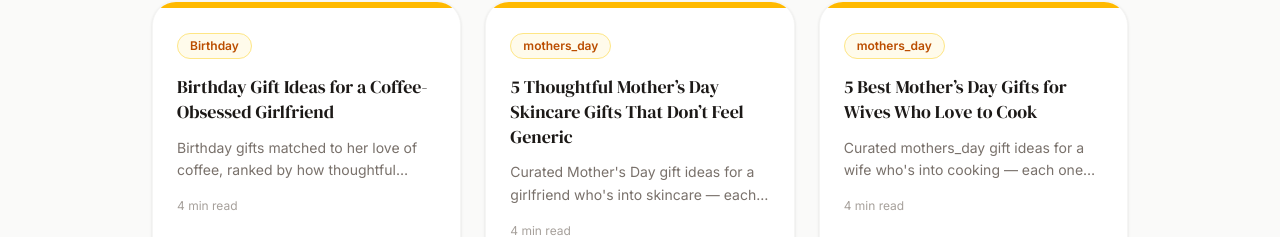
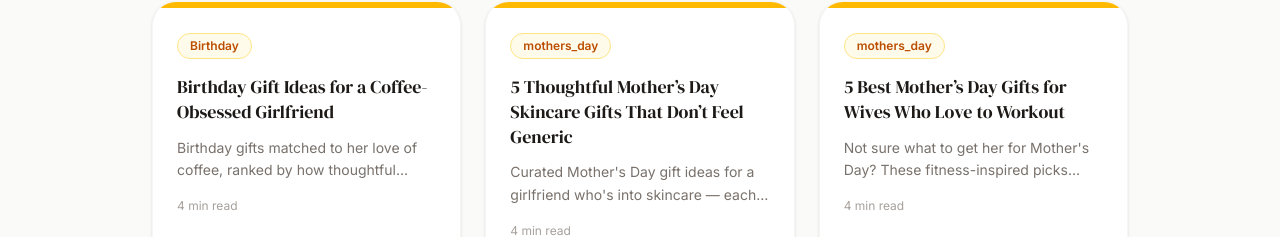
Before and after one commit to CAMGREEN637/gift-ai-frontend, a Next.js app: page /blog in a window 1280 px wide. Shown: the part 232-469 px from the top of the page. Built offline with nearby package versions, Linux system fonts and the light colour scheme; no server answers.

Commit message:
fitness article

```diff
--- a/content/articles.ts
+++ b/content/articles.ts
@@ -167,15 +167,15 @@ export const SAMPLE_ARTICLES: GiftArticle[] = [
   }, // <--- THIS COMMA IS CRUCIAL
 
   // ============================================================================
-  // MOTHER'S DAY GIFTS — COOKING
+  // MOTHER'S DAY GIFTS — FITNESS
   // ============================================================================
-  {
-  "slug": "mothers_day-gifts-cooking",
-  "title": "5 Best Mother’s Day Gifts for Wives Who Love to Cook",
-  "excerpt": "Curated mothers_day gift ideas for a wife who's into cooking — each one with an explanation of why it works.",
+{
+  "slug": "mothers_day-gifts-fitness",
+  "title": "5 Best Mother’s Day Gifts for Wives Who Love to Workout",
+  "excerpt": "Not sure what to get her for Mother's Day? These fitness-inspired picks actually feel personal.",
   "occasion": "mothers_day",
   "interests": [
-    "cooking"
+    "fitness"
   ],
   "readTime": "4 min read",
   "publishedAt": "2026-05-03",
@@ -184,39 +184,39 @@ export const SAMPLE_ARTICLES: GiftArticle[] = [
       "type": "picks",
       "gifts": [
         {
-          "name": "Pyramid Tea Collection - 24 Organic",
-          "price": "$59.00",
-          "reason": "This collection offers your girlfriend a cozy and sentimental way to unwind and enjoy a moment of self-care. It's a thoughtful gift that says you recognize her hard work and want her to relax.",
-          "url": "https://www.amazon.com/Teabloom-Pyramid-Collection-Varieties-Certified/dp/B09MF37R3J?content-id=amzn1.sym.07299ac0-0d3c-4c5f-bbc6-00cc13939247%3Aamzn1.sym.07299ac0-0d3c-4c5f-bbc6-00cc13939247&crid=1S6CZFCGDQGGP&cv_ct_cx=Luxury%2BTea%2BSampler%2BChest&keywords=Luxury%2BTea%2BSampler%2BChest&pd_rd_i=B09MF37R3J&pd_rd_r=c7818d4a-9c65-4bbc-93b5-a365e3611c2b&pd_rd_w=prVmN&pd_rd_wg=xNxve&pf_rd_p=07299ac0-0d3c-4c5f-bbc6-00cc13939247&pf_rd_r=1B6JK4QDD1NFQA5QHKE0&qid=1773536332&sbo=RZvfv%2F%2FHxDF%2BO5021pAnSA%3D%3D&sprefix=luxury%2Btea%2Bsampler%2Bchest%2Caps%2C218&sr=1-1-e169343e-09af-4d41-85b1-8335fe8f32d0-spons&aref=UAgiUjLqNL&sp_csd=d2lkZ2V0TmFtZT1zcF9zZWFyY2hfdGhlbWF0aWM&th=1&linkCode=ll2&tag=cbggiftapp637-20&linkId=30963ab55315d223aa4e7b7645977e77&language=en_US&ref_=as_li_ss_tl",
-          "image_url": "https://m.media-amazon.com/images/I/51HQaiawuCL._SY300_SX300_QL70_FMwebp_.jpg"
+          "name": "Shiatsu Neck and Back Massager with",
+          "price": "$45.00",
+          "reason": "This gift focuses on pampering, allowing your wife to unwind and enjoy some much-deserved relaxation. It’s a thoughtful way to acknowledge her hard work and let her know you see how much she juggles daily.",
+          "url": "https://www.amazon.com/dp/B07G142F9Z",
+          "image_url": "https://m.media-amazon.com/images/I/71fdZ-Ei0tL._AC_SY300_SX300_QL70_FMwebp_.jpg"
         },
         {
-          "name": "Complete Glass Tea Set with Infuser",
-          "price": "$63.00",
-          "reason": "This elegant tea set will definitely provide your girlfriend with an opportunity to indulge in a luxurious tea experience. It's not just a gift; it’s an invitation for her to take a break and enjoy some quality time for herself.",
-          "url": "https://www.amazon.com/dp/B01IFBPX7A",
-          "image_url": "https://m.media-amazon.com/images/I/71imBu7dydL._AC_SY300_SX300_QL70_FMwebp_.jpg"
+          "name": "BOOST Smart Water Bottle 32oz",
+          "price": "$46.00",
+          "reason": "Choosing this smart water bottle adds a fun and thoughtful touch to your wife's daily routine. It shows you care about her wellness while making her life just a bit easier.",
+          "url": "https://www.amazon.com/Reminder-BPA-Free-Stainless-Insulated-Tracker/dp/B0D479ZB2L?crid=2ADBEYGJS8OO6&dib=eyJ2IjoiMSJ9.NcnSz236mSprkeX4A2qXy4mK-hS6mdHPWsjmlPc9QPq7qysOzmy2Ava-HoXBRhLFIGkuRoiSx7wo-89VTErp-U9gf8nwYq4jFesY9FvUQHt6N5yIp8d7q7FCO2AJGiY7vShN4ZKejnmq0bkIAvJkyLqjsYgXMNlJ7zp78zVOcTDfQcFPvJFFVLxIH0wlb3LRRBhbVmyS2W01V71SGLo4PGOO7PY_30B-Iafzu6_kPC3j9GRbO4-508Q196iIgmFdblaDGdQYRYKxIYsS3Sx9S5Pb6vLkPKNZCDeW46hKEcE.yi_sBYcR-NsCF1PDFKvLhY6mMDJ-7UAJ-aPMcaMVNoM&dib_tag=se&keywords=smart%2Bwater%2Bbottle&qid=1776010057&sprefix=smart%2Bwater%2Bbottle%2Caps%2C327&sr=8-7&th=1&linkCode=ll2&tag=cbggiftapp637-20&linkId=14aae9ebd86d64f726c2df4bec4a6e7d&language=en_US&ref_=as_li_ss_tl",
+          "image_url": "https://m.media-amazon.com/images/I/61j0emHta6L._AC_SY300_SX300_QL70_FMwebp_.jpg"
         },
         {
-          "name": "Gourmet Olive Oil Set",
-          "price": "$43.00",
-          "reason": "Your girlfriend deserves to feel appreciated for all her culinary efforts, and this olive oil sampler allows her to explore new flavors without the effort of buying them herself. It’s a thoughtful way to enhance her cooking while letting her know you value her passions.",
-          "url": "https://www.amazon.com/Thoughtfully-Sampler-Flavors-Include-Chipotle/dp/B08TDZVQDM?crid=23RDG83403FX6&dd=K4QnWBIoK6UMnHrJOE_yw9NGzeC2M1AGI-JCm90QnS4%2C&ddc_refnmnt=free&dib=eyJ2IjoiMSJ9.WUNJLGxoRUgSi9-GvzZpUROpb-_sEiyIglpAmzE_OgpAzK5X1VBsC3HjPbT1Y6e2q5SIJHqowQX4qxC7DiZdgsy237x1nKwQFTYS-Y3X0THXWcIH_VAH-GrVip_2snDoWrmFV74aqj1vxQl2VyrjaYGpyyw9Zw_2E4IN6tn-s4ZD8yt6fRo1bYCsN8LoElFvCA_H_Yr-n8PnKjLfnKf1x217rQODDt_js0XcogpXG7A.EEfKw-egu2NW4FlEiBqmyj6dA6wEADQlxyBoI4N9Ssk&dib_tag=se&keywords=gourmet+olive+oil+set&qid=1775435704&s=samedaystore&sprefix=gourmet+olive+oil+set%2Csamedaystore%2C185&sr=1-1&linkCode=ll2&tag=cbggiftapp637-20&linkId=06f300d79e895b98bcb38bb1586943d4&language=en_US&ref_=as_li_ss_tl",
-          "image_url": "https://m.media-amazon.com/images/I/81rEVc-M7PL._SL1500_.jpg"
+          "name": "Pilates Ring and Ball Kit",
+          "price": "$32.00",
+          "reason": "This Pilates kit provides a cozy and thoughtful way for your wife to take care of herself at home. It recognizes her need for relaxation and personal time, showing you want her to feel good and valued.",
+          "url": "https://www.amazon.com/dp/B0FXJLMPXC",
+          "image_url": "https://m.media-amazon.com/images/I/61fbS+zmvUL._AC_SY300_SX300_QL70_FMwebp_.jpg"
         },
         {
-          "name": "Date Night Ideas Couples Game",
-          "price": "$29.99",
-          "reason": "This gift speaks to the importance of connection in your serious relationship and encourages both of you to take a break from the daily grind. By making date nights easier, you’re showing your girlfriend that you want to create special moments together.",
-          "url": "https://www.amazon.com/Mini-Dates-Meaningful-Original-Scratch-Off/dp/B0BX4SQHW5?pd_rd_w=l6Cgj&content-id=amzn1.sym.6640a844-ab24-4352-ac9b-78899e683a5e&pf_rd_p=6640a844-ab24-4352-ac9b-78899e683a5e&pf_rd_r=HZ8AKAEGZVGGDB8NC5GF&pd_rd_wg=pVja1&pd_rd_r=01f359d7-3f5d-4767-8397-39c8c006616a&pd_rd_i=B0BX4SQHW5&th=1&linkCode=ll2&tag=cbggiftapp637-20&linkId=a0b1ebd3cf363a6cb50ef1cb088e15f6&language=en_US&ref_=as_li_ss_tl",
-          "image_url": "https://m.media-amazon.com/images/I/61ZDzTRTHDL._AC_SX679_.jpg"
+          "name": "Walking Treadmill with Incline",
+          "price": "$169.00",
+          "reason": "A treadmill offers a thoughtful way for your wife to stay active without leaving the comfort of home. This gift acknowledges her busy lifestyle while giving her a chance to enjoy some 'me time'.",
+          "url": "https://www.amazon.com/FOUSAE-Treadmill-Treadmills-Brushless-Programs/dp/B0G91J48G6?crid=ATS0SJQBEQNA&dib=eyJ2IjoiMSJ9.Z_On5EJi1czlkPFukrY9UPQMahqLhbxEbo0HSzimxjIZ3qGrhjKMDpraBBVdvzJanGjDVVlYNWi5xP8pUlXWnL6wnQFpspsmMQ3lvEh4X5sh0LPXP-tdns8XaSc6kpqYFWLL7_qHElvxyW0t5UdG8iaUkaXcYEBsKnHEh5_KXi4KjUqBWAiBZyrVrrOcf8dl9nN_dPI4OC_eKyGZOkDBHjg40eL32fJJ6o3xcRIdC-Y.-QLc3pfeF2do59-vd-GFya1rxOr9K9vQ4ghS78psdGw&dib_tag=se&keywords=walking%2Bpad&qid=1776007000&sprefix=walking%2B%2Caps%2C1058&sr=8-7&th=1&linkCode=ll2&tag=cbggiftapp637-20&linkId=5ce96a994faca90d59cf9d15328fb759&language=en_US&ref_=as_li_ss_tl",
+          "image_url": "https://m.media-amazon.com/images/I/61-4fwbZMxL._AC_SY300_SX300_QL70_FMwebp_.jpg"
         },
         {
-          "name": "Date Night Scratch-Off Adventure Book",
-          "price": "$42.00",
-          "reason": "This book not only offers fun and romantic experiences for you both to share, but it also highlights the importance of making time for each other. Your girlfriend will appreciate this thoughtfulness in nurturing your relationship.",
-          "url": "https://www.amazon.com/Date-Night-Book-Scratch-Off-Anniversary/dp/B0C7WFJRS6?crid=13XNMGEIBS0Z7&dib=eyJ2IjoiMSJ9.uRQ8iM56V6PgulWyD81ojOYNafJyJW0ZlQdbx-9ELytMTfSZA-BKtooutEtZPf9sKxp-AT7g7v2tyeVxeP66yDawsSHkXAWWi0cNaBNbIm78rIPRcwy5hk7T26BwKIvv3uF-yaEwCntbg8PI08rswKRSWM4qiig2wCTQnZsABXC9vpEMrClyW_nGLv2qUhEenvyxDwrjBQ6J8aMDov4NcYiA2FObMJI6VYI1H-3t6X4.fKUDVYJbJUMcnqI9T8_0c5YW8eHyCKIWAD-7p66hQHY&dib_tag=se&keywords=Couples+Adventure+Challenge+Book&qid=1773534770&sprefix=couples+adventure+challenge+book%2Caps%2C271&sr=8-4&linkCode=ll2&tag=cbggiftapp637-20&linkId=b498b3b9fbcba3f1fb6ad25e72b37db4&language=en_US&ref_=as_li_ss_tl",
-          "image_url": "https://m.media-amazon.com/images/I/519A-wlTT5L._AC_SY300_SX300_QL70_FMwebp_.jpg"
+          "name": "Eco-Friendly Non-Slip Yoga Mat, 4.2mm",
+          "price": "$164.00",
+          "reason": "This luxurious yoga mat is perfect for creating a cozy space for your wife to practice self-care. It emphasizes relaxation and personal growth, reminding her that you appreciate her well-being.",
+          "url": "https://www.amazon.com/dp/B01CGLCGRA",
+          "image_url": "https://m.media-amazon.com/images/I/41jBqFTYZVL._AC_SY300_SX300_QL70_FMwebp_.jpg"
         }
       ]
     },
@@ -225,8 +225,8 @@ export const SAMPLE_ARTICLES: GiftArticle[] = [
     },
     {
       "type": "text",
-      "heading": "The cooking gifting trap (and how to avoid it)",
-      "body": "Buying a mothers_day gift for someone who's into cooking sounds straightforward — but the wrong pick can feel generic or lazy. The best gifts in this space connect to how she actually engages with cooking, not just the category label."
+      "heading": "Why fitness gifts need extra thought",
+      "body": "The temptation is to search 'fitness gift' and buy the first thing with good reviews. But she can do that herself. What makes a gift land is the signal that you understand what fitness means to her specifically — not just that she's into it."
     },
     {
       "type": "text",
```
